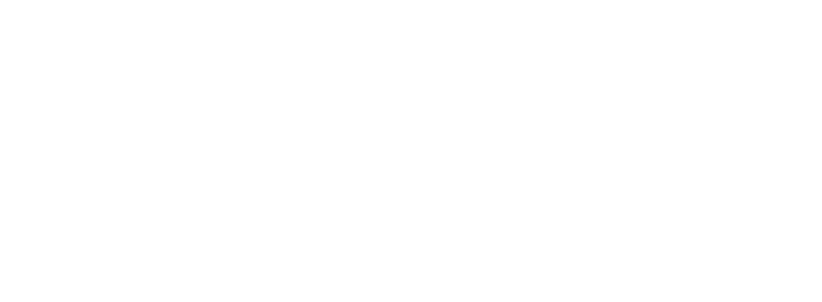
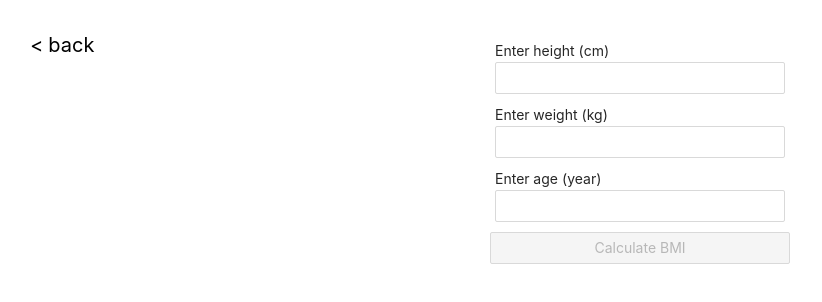
Before and after one commit to SerhiiPylyp/ReactApp, a React (Create React App) app: page /fitness-calculator in a window 1280 px wide. Before the commit this address had no page. Shown: the top 302 px of the page, without its empty margins (0-822 px from the left). Built offline with nearby package versions, Linux system fonts and the light colour scheme.

Commit message:
Create fitness calculator

```diff
--- a/src/ links/index.tsx
+++ b/src/ links/index.tsx
@@ -1,10 +1,9 @@
 import React, {FC} from "react";
 import {Button, Buttons } from "./styled"
-
 const Links: FC = () => {
     return (
         <Buttons>
-            <Button to= "/weather" color="blue" >weather</Button>
+            <Button to= "/fitness-calculator" color="blue" >Fitness Calculator</Button>
             <Button to="/to-do" color="black" >to-do</Button>
         </Buttons>
     );
--- a/src/ links/styled.ts
+++ b/src/ links/styled.ts
@@ -22,4 +22,5 @@
   text-decoration: none;
   font-size: 25px;
   background-color: ${({color}) => color };
+  text-align: center;
 `;
--- a/src/App.tsx
+++ b/src/App.tsx
@@ -1,17 +1,19 @@
 import React from "react";
 import ToDo from "./to-do/components";
 import {FC} from "react";
-import {BrowserRouter, Route, Routes} from "react-router-dom";
-import Weather from "./weather";
+import {BrowserRouter, Route, Routes, Navigate } from "react-router-dom";
+import {FitnessCalculator} from "./fitness-calculator";
 import Links from "./ links";
+import "antd/dist/antd.css";
 
 const App: FC = () => {
     return (
         <BrowserRouter>
             <Routes>
                 <Route path="/" element={<Links />} />
-                <Route path="/weather" element={<Weather />} />
+                <Route path="/fitness-calculator" element={<FitnessCalculator />} />
                 <Route path="/to-do" element={<ToDo />} />
+                <Route path="*" element={<Navigate to="/" replace />} />
             </Routes>
         </BrowserRouter>
     );
--- /dev/null
+++ b/src/fitness-calculator/index.tsx
@@ -0,0 +1,68 @@
+import {Button} from "antd";
+import React, {FC, useState} from "react";
+import axios from "axios";
+import {Result, Container, Fields, InputBlock, Input, Bmi, Health, Back} from "./styled";
+
+export const FitnessCalculator: FC = () => {
+    const [height, setHeight] = useState('');
+    const [weight, setWeight] = useState('');
+    const [age, setAge] = useState('');
+    const [result, setResult] = useState(null);
+    const [loading, setLoading] = useState();
+
+    const onChange = (setValue, value) => {
+        setValue(value);
+    };
+
+    const calculate = async (e) => {
+        setLoading(true)
+        e.preventDefault()
+        await axios.get(
+            'https://fitness-calculator.p.rapidapi.com/bmi',
+            {
+                params: {age, weight, height},
+                headers: {
+                    'X-RapidAPI-Key': 'e5f756a8camsh752557b3903c59dp1777fdjsn19b53af0cbc9',
+                    'X-RapidAPI-Host': 'fitness-calculator.p.rapidapi.com'
+                }
+            }
+        )
+            .then((res) => {setResult(res.data.data)})
+            .finally(() => {setLoading(false) })
+    }
+
+    return (
+        <Container onSubmit={calculate}>
+            <Back to="/" >{'< back'}</Back>
+            <Fields>
+                <InputBlock>
+                    <label>Enter height (cm)</label>
+                    <Input min={130} max={230} value={height} onChange={(value) => onChange(setHeight, value)}/>
+                </InputBlock>
+                <InputBlock>
+                    <label>Enter weight (kg)</label>
+                    <Input min={40} max={160} value={weight} onChange={(value) => onChange(setWeight, value)}/>
+                </InputBlock>
+                <InputBlock>
+                    <label>Enter age (year)</label>
+                    <Input min={1} max={120} value={age} onChange={(value) => onChange(setAge, value)}/>
+                </InputBlock>
+                <Button type="primary" htmlType="submit" disabled={!height || !weight || !age} loading={loading}>
+                    Calculate BMI
+                </Button>
+            </Fields>
+            {
+                result && (
+                    <Result>
+                        <Bmi>{result.bmi}</Bmi>
+                        <Health>{result.health}</Health>
+                        <div>
+                            <span>Healthy BMI: </span>
+                            <span>{result.healthy_bmi_range}</span>
+                        </div>
+                    </Result>
+                )
+            }
+        </Container>
+    );
+}
--- /dev/null
+++ b/src/fitness-calculator/styled.ts
@@ -0,0 +1,57 @@
+import styled from "styled-components";
+import {InputNumber} from "antd";
+import {Link} from "react-router-dom";
+
+export const Container = styled.form`
+  display: flex;
+  justify-content: center;
+  flex-direction: column;
+  align-items: center;
+  margin: 40px auto;
+`;
+
+export const Fields = styled.div`
+  display: flex;
+  flex-direction: column;
+  width: 300px;
+  height: 220px;
+`;
+
+export const Result = styled.div`
+  display: flex;
+  align-items: center;
+  justify-content: center;
+  width: 300px;
+  height: 230px;
+  flex-direction: column;
+  border: 1px solid #40a9ff;
+  border-radius: 10px;
+  margin-top: 20px;
+`;
+
+export const InputBlock = styled.div`
+  display: flex;
+  margin: 0 5px 10px 5px;
+  flex-direction: column;
+`;
+
+export const Input = styled(InputNumber)`
+  width: auto;
+`;
+
+export const Bmi = styled.span`
+  font-size: 40px;
+`;
+
+export const Health = styled.span`
+  font-size: 30px;
+  color: #1890ff;
+`;
+
+export const Back = styled(Link)`
+  position: absolute;
+  top: 30px;
+  left: 30px;
+  font-size: 20px;
+  color: black;
+`;
--- a/src/to-do/components/content/index.tsx
+++ b/src/to-do/components/content/index.tsx
@@ -20,6 +20,7 @@
 
     return (
         <ContentStyle>
+
             <EmptyContent isVisible={!listMap.length}>you don't have list</EmptyContent>
             {listMap.map((item) => <ListComponent list={item} key={item.id} />)}
             <AddList onClick={addNewList}>+</AddList>
--- a/src/to-do/components/index.tsx
+++ b/src/to-do/components/index.tsx
@@ -3,11 +3,13 @@
 import {ContextWrapper} from "../context/ContextWrapper";
 import {FC} from "react";
 import React from "react";
+import {Back} from "./styled";
 
 const ToDo: FC = () => {
   return (
       <div>
           <HeaderStyled>To Do</HeaderStyled>
+          <Back to="/" >{'< back'}</Back>
           <ContextWrapper>
               <Content/>
           </ContextWrapper>
--- a/src/to-do/components/styled.ts
+++ b/src/to-do/components/styled.ts
@@ -1,7 +1,15 @@
 import  styled from 'styled-components';
+import {Link} from "react-router-dom";
 
 export const HeaderStyled = styled.header`
     font-size: 60px;
     text-align: center;
     font-weight: bold;
 `;
+export const Back = styled(Link)`
+  position: absolute;
+  top: 30px;
+  left: 30px;
+  font-size: 20px;
+  color: black;
+`;
--- a/src/weather/index.tsx
+++ /dev/null
@@ -1,9 +0,0 @@
-import React, {FC} from "react";
-
-const Weather: FC = () => {
-    return (
-        <div>Weather</div>
-    );
-}
-
-export default Weather;
```
Also changed, not shown: src/weather/styled.ts (deleted), 1 other file (tests, documents, lock files or other folders).
